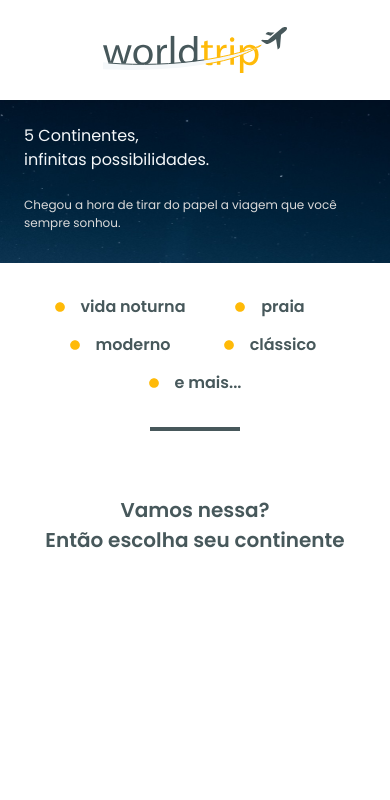
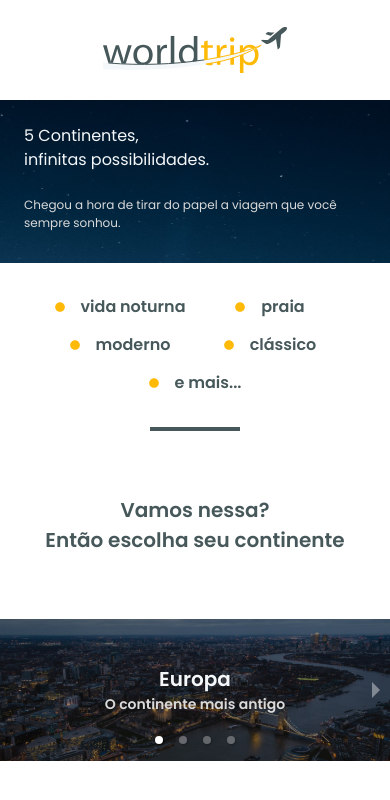
Before and after one commit to joao96/worldtrip-next, a Next.js app: page / in a window 390 px wide. Shown: the top 800 px of the page. Built offline with nearby package versions, Linux system fonts and the light colour scheme.

Commit message:
carousel responsivo

```diff
--- a/package.json
+++ b/package.json
@@ -19,7 +19,7 @@
     "react": "17.0.2",
     "react-dom": "17.0.2",
     "react-icons": "^4.2.0",
-    "swiper": "^7.0.2"
+    "react-responsive-carousel": "^3.2.21"
   },
   "devDependencies": {
     "@types/node": "^16.7.9",
--- a/src/components/CarouselContinent/CarouselContinentItem/index.tsx
+++ b/src/components/CarouselContinent/CarouselContinentItem/index.tsx
@@ -1,4 +1,4 @@
-import { Flex, Img, Text } from "@chakra-ui/react";
+import { Flex, Img, Text, Button } from "@chakra-ui/react";
 
 interface CarouselContinentItemProps {
   continent: string;
@@ -24,10 +24,14 @@ export function CarouselContinentItem({
         justify="center"
         color="light.700"
       >
-        <Text fontSize="32px" fontWeight="bold">
+        <Text fontSize={["20px", "20px", "32px", "32px"]} fontWeight="bold">
           {continent}
         </Text>
-        <Text fontSize="20px" fontWeight="normal">
+        <Text
+          fontSize={["14px", "14px", "20px", "20px"]}
+          fontWeight="bold"
+          color="light.300"
+        >
           {description}
         </Text>
       </Flex>
--- a/src/components/CarouselContinent/index.tsx
+++ b/src/components/CarouselContinent/index.tsx
@@ -1,21 +1,58 @@
-import { Box, Img, Flex, Text, Image } from "@chakra-ui/react";
-// import Swiper core and required modules
+import { Box, Button } from "@chakra-ui/react";
+import Link from "next/link";
 
+import "react-responsive-carousel/lib/styles/carousel.min.css"; // requires a loader
+import { Carousel } from "react-responsive-carousel";
 import { CarouselContinentItem } from "./CarouselContinentItem";
-import { theme } from "../../styles/theme";
-import styles from "./styles.module.css";
-
-import { Swiper, SwiperSlide } from "swiper/react";
-import "swiper/css";
 
 export function CarouselContinent() {
+  function handleClick(item) {
+    console.log(item);
+  }
+
+  const mockContinents = [
+    {
+      continent: "Europa",
+      description: "O continente mais antigo",
+      image: "/images/carousel_europa.svg",
+    },
+    {
+      continent: "Europa",
+      description: "O continente mais antigo",
+      image: "/images/carousel_europa.svg",
+    },
+    {
+      continent: "Europa",
+      description: "O continente mais antigo",
+      image: "/images/carousel_europa.svg",
+    },
+    {
+      continent: "Europa",
+      description: "O continente mais antigo",
+      image: "/images/carousel_europa.svg",
+    },
+  ];
+
   return (
     <Box maxWidth={1240} height={450} mx="auto" mb="16">
-      {/* <SwiperContinentItem
-          continent="Europa"
-          description="O continente mais antigo"
-          image="/images/continent_europe.svg"
-        /> */}
+      <Carousel showStatus={false}>
+        {mockContinents.map((item) => (
+          <Link href="/continent" passHref key={item.continent}>
+            <Button
+              key={item.continent}
+              width="100%"
+              height="100%"
+              variant="unstyled"
+            >
+              <CarouselContinentItem
+                continent={item.continent}
+                description={item.description}
+                image={item.image}
+              />
+            </Button>
+          </Link>
+        ))}
+      </Carousel>
     </Box>
   );
 }
```
Also changed, not shown: 1 other file (tests, documents, lock files or other folders).
